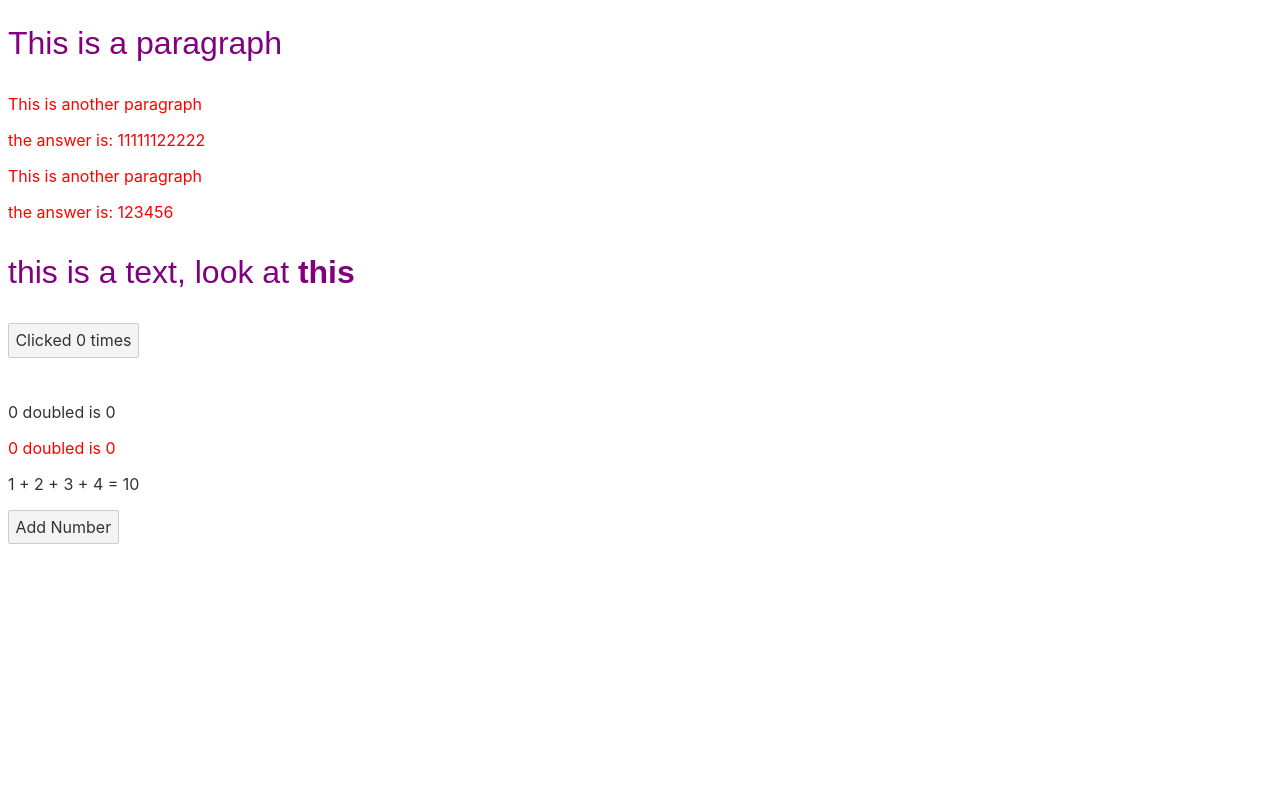
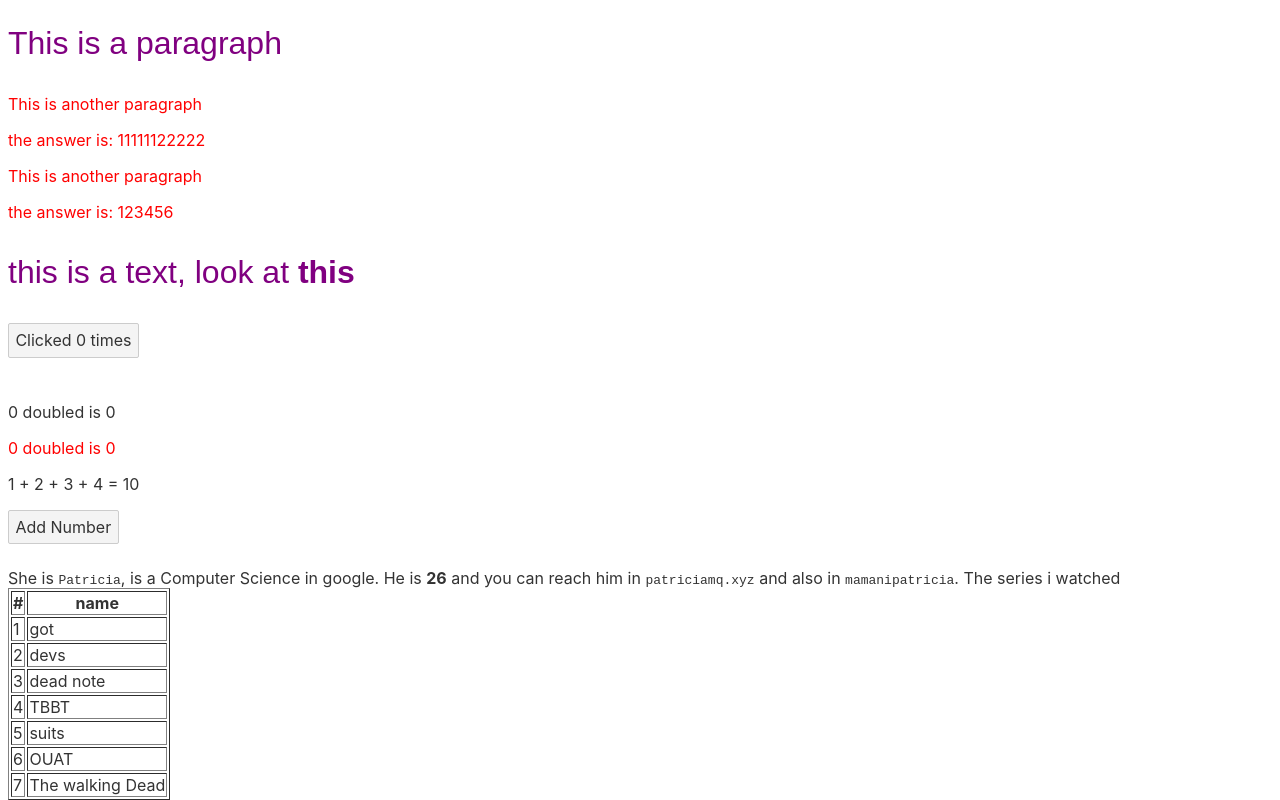
Before and after one commit to mamanipatricia/svelte, a Svelte app: page / in a window 1280 px wide. Shown: the part 401-1201 px from the top of the page. Before the commit the page ends 953 px from the top, so only its background shows below. Built offline with nearby package versions, Linux system fonts and the light colour scheme.

Commit message:
spread props and @html

```diff
--- a/src/App.svelte
+++ b/src/App.svelte
@@ -2,10 +2,20 @@
   import Nested from "./components/Nested.svelte";
   import Button from "./components/Button.svelte";
   import UpdatingData from "./components/UpdatingData.svelte";
+  import PersonalInformation from "./components/PersonalInformation.svelte";
 
   let name = "world!!!!!!";
   let src = "https://catalog.redhat.com/img/svg/logo.svg";
   let text = "this is a text, look at <strong> this </strong>";
+
+  const info = {
+    name: "Patricia",
+    profession: "Computer Science",
+    age: 26,
+    website: "patriciamq.xyz",
+	github: "mamanipatricia",
+	series: ["got", "devs", "dead note", "TBBT", "suits", "OUAT", "The walking Dead"]
+  };
 </script>
 
 <style>
@@ -29,3 +39,5 @@
 
 <Button />
 <UpdatingData />
+
+<PersonalInformation {...info} />
--- a/src/components/Nested.svelte
+++ b/src/components/Nested.svelte
@@ -1,4 +1,5 @@
 <script>
+  // export = to receive props from out
   export let answer = 123456;
 </script>
 
--- /dev/null
+++ b/src/components/PersonalInformation.svelte
@@ -0,0 +1,31 @@
+<script>
+  export let name;
+  export let profession;
+  export let age;
+  export let website;
+  export let github;
+  export let series;
+  $: listSeries = `<table border=1><thead><tr><th>#</th><th>name</th></tr></thead>
+  <tbody>
+    ${series
+      .map((serie, index) => {
+        return `<tr><td>${index + 1}</td><td>${serie}</td> </tr>`;
+      })
+      .join("")}
+  </tbody>
+  </table>`;
+</script>
+
+<p>
+  She is
+  <code>{name}</code>, is a
+  {profession}
+  in google. He is
+  <strong>{age}</strong>
+  and you can reach him in
+  <code>{website}</code>
+  and also in
+  <code>{github}</code>. The series i watched
+
+  {@html listSeries}
+</p>
```
